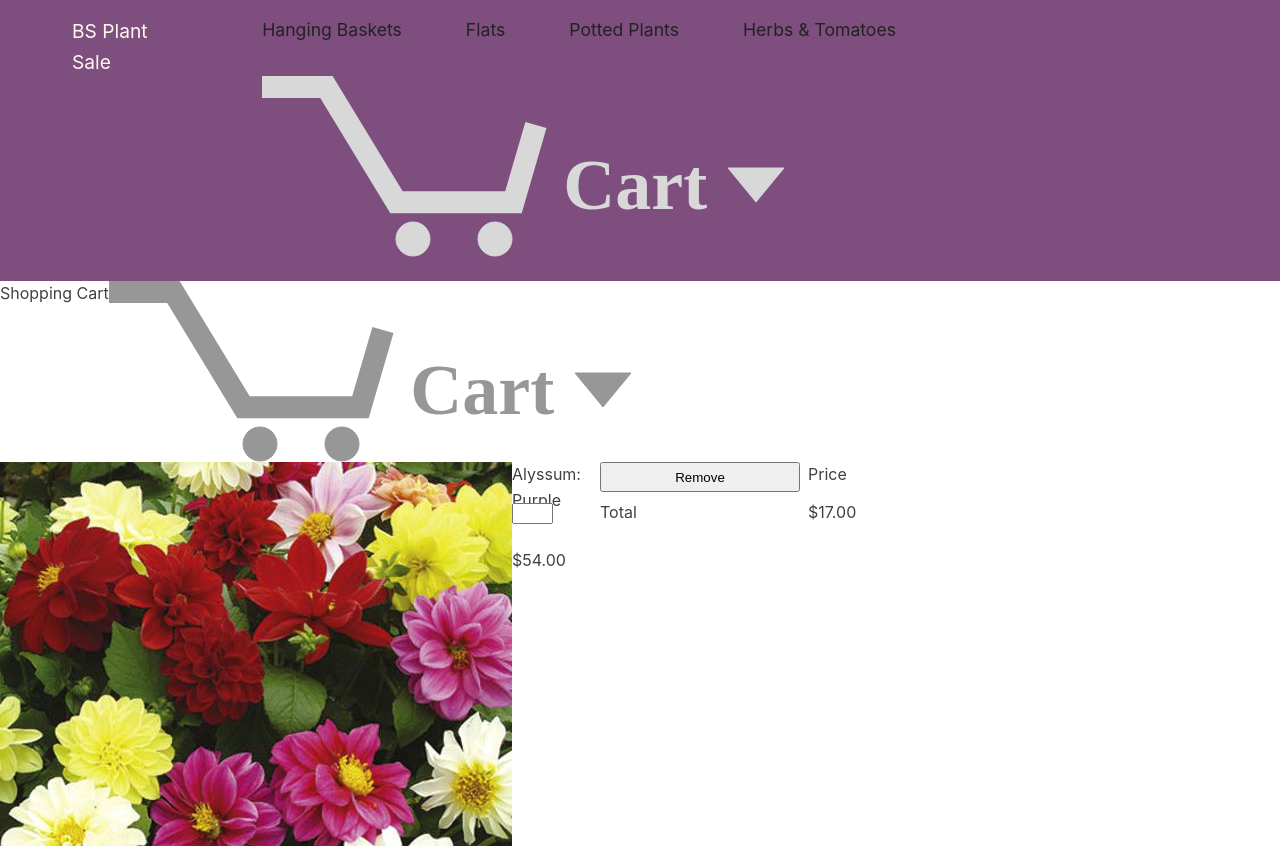
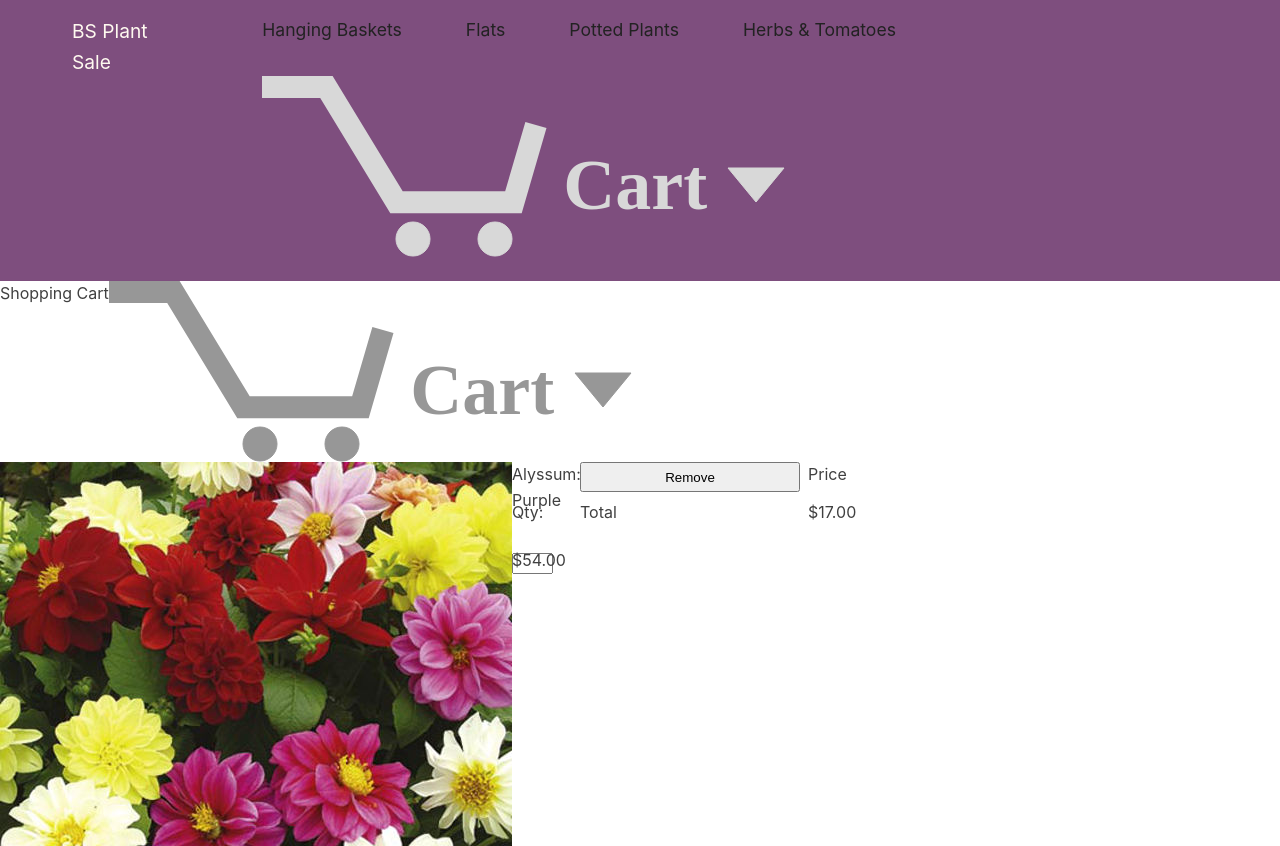
Before and after one commit to betsystevens/flowersale, a React (Create React App) app: page /cart in a window 1280 px wide. Built offline with nearby package versions, Linux system fonts and the light colour scheme.

Commit message:
tweak layout

```diff
--- a/src/App.css
+++ b/src/App.css
@@ -202,7 +202,7 @@ nav li.logo a:hover {
 .cartGrid {
   display: grid;
   grid-gap: 0.5rem;
-  grid-template-columns: 80px 200px 80px;
+  grid-template-columns: 60px 220px 80px;
   grid-template-rows: 30px 40px 25px;
 }
 
--- a/src/components/Cart.js
+++ b/src/components/Cart.js
@@ -3,9 +3,10 @@ import Quantity from "./Quantity";
 
 function Cart(props) {
   return (
-    <div className="bg-gray-100 flex flex-col h-screen">
-      <div className="mt-12 m-auto w-11/12 h-28 bg-white">
-        <div className="flex items-center justify-between">
+    <div className="bg-gray-100 h-screen pt-12">
+      <div className="m-auto w-11/12 flex flex-col">
+        {/* header */}
+        <div className="h-28 flex items-center justify-between bg-white">
           <p className="pl-8 text-4xl text-gray-700 font-semibold p-4">
             Shopping Cart
           </p>
@@ -15,9 +16,8 @@ function Cart(props) {
             alt="cart"
           />
         </div>
-      </div>
         {/* card */}
-      <div className="mt-10 m-auto pl-8 py-8 flex items-center w-11/12 bg-white">
+        <div className="mt-10 m-auto pl-8 py-8 flex items-center w-full bg-white">
           <img
             className="w-48 border-8 border-gray-50 shadow-2xl"
             src="/assets/images/flats/dahliaMixed512x384.jpg"
@@ -30,7 +30,8 @@ function Cart(props) {
             </div>
             <button className="text-xs text-left underline ">Remove</button>
             <p className="text-xs self-end">Price</p>
-          <div className="row-span-2 justify-self-center self-end">
+            <div className="row-span-2 justify-self-center self-end flex ">
+              <p className="text-xl pr-4">Qty:</p>
               <Quantity />
             </div>
             <p className="text-xs self-end">Total</p>
@@ -39,6 +40,7 @@ function Cart(props) {
           </div>
         </div>
       </div>
+    </div>
   );
 }
 export default Cart;
```
Lines whose indentation alone changed are shown as unchanged.
